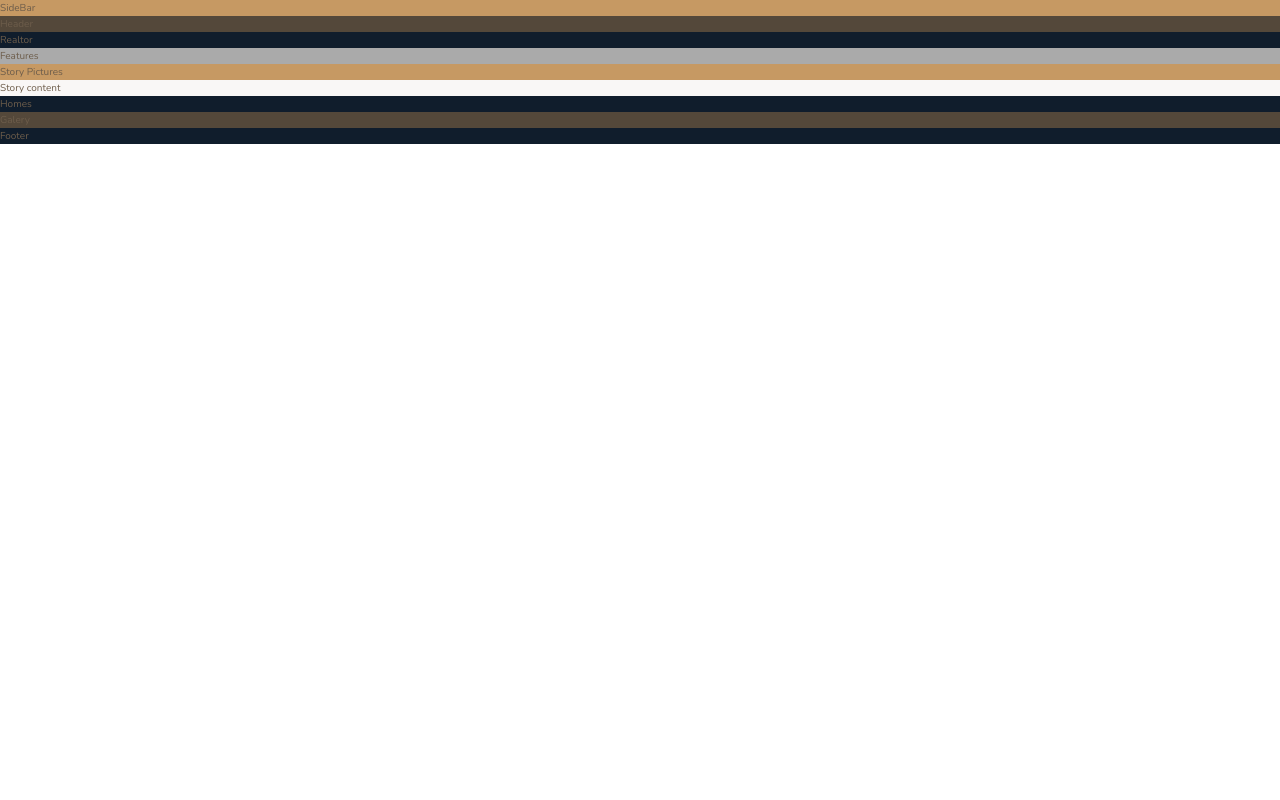
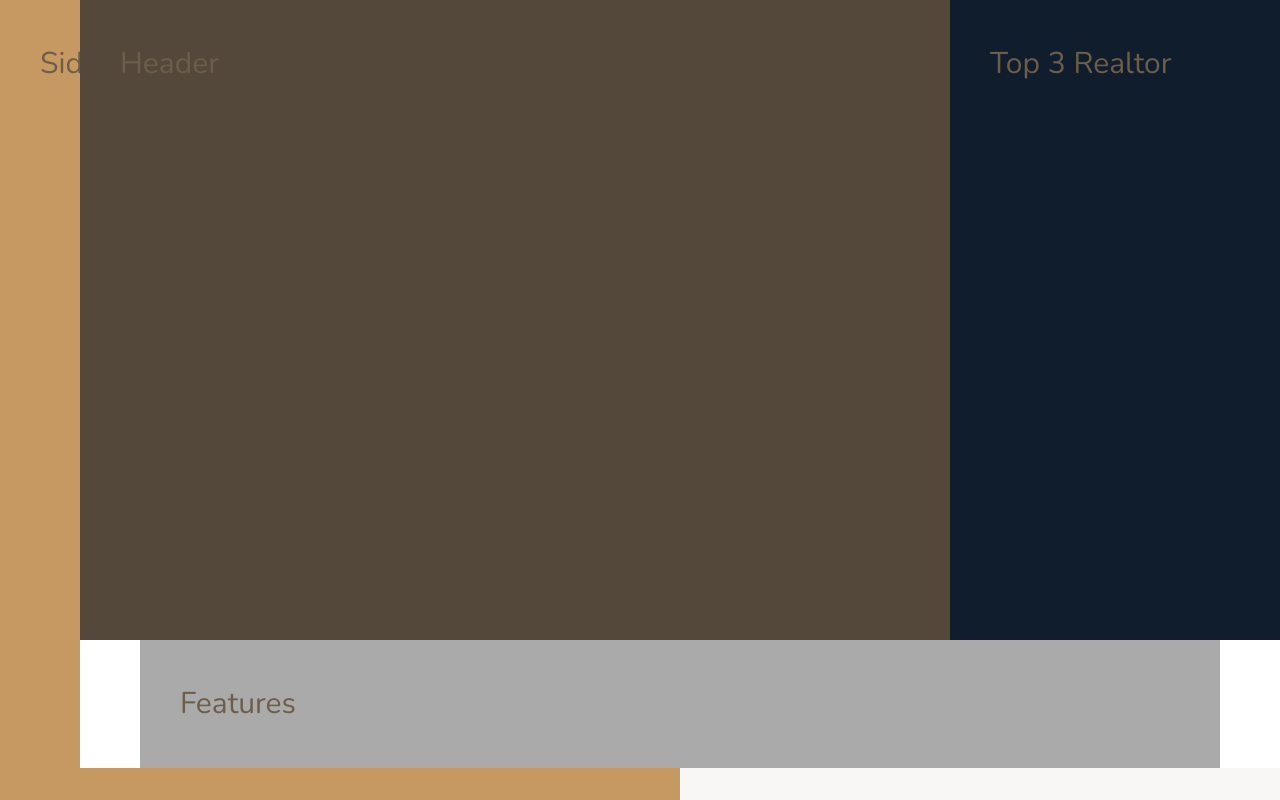
Before and after one commit to mlavagni/nexter, a website: page index.html in a window 1280 px wide. Shown: the top 800 px of the page. Drawn offline with nearby package versions, Linux system fonts and the light colour scheme.

Commit message:
added overall layout

```diff
--- a/index.html
+++ b/index.html
@@ -17,20 +17,20 @@
   <body class="container">
     <div class="sidebar">SideBar</div>
 
-    <div class="header">Header</div>
+    <header class="header">Header</header>
 
-    <div class="realtors">Realtor</div>
+    <div class="realtors">Top 3 Realtor</div>
 
-    <div class="features">Features</div>
+    <section class="features">Features</section>
 
     <div class="story__pictures">Story Pictures</div>
 
     <div class="story__content">Story content</div>
 
-    <div class="homes">Homes</div>
+    <section class="homes">Homes</section>
 
-    <div class="gallery">Galery</div>
+    <section class="gallery">Galery</section>
 
-    <div class="footer">Footer</div>
+    <footer class="footer">Footer</footer>
   </body>
 </html>
--- a/sass/_base.scss
+++ b/sass/_base.scss
@@ -36,5 +36,14 @@ body {
 
 .container {
   display: grid;
-  grid-template-rows: 80vh min-content 40vw repeat (3, min-content);
+  grid-template-rows: 80vh min-content 40vw repeat(3, min-content);
+  grid-template-columns:
+    [sidebar-start] 8rem [sidebar-end full-start] minmax(6rem, 1fr)
+    [center-start] repeat(8, [col-start] minmax(min-content, 14rem) [col-end])
+    [center-end] minmax(6rem, 1fr) [full-end];
+
+  & > * {
+    padding: 40px;
+    font-size: 3rem;
+  }
 }
--- a/sass/_features.scss
+++ b/sass/_features.scss
@@ -1,3 +1,4 @@
 .features {
   background-color: $color-grey-light-2;
+  grid-column: center-start / center-end;
 }
--- a/sass/_footer.scss
+++ b/sass/_footer.scss
@@ -1,3 +1,4 @@
 .footer {
   background-color: $color-secondary;
+  grid-column: full-start / full-end;
 }
--- a/sass/_gallery.scss
+++ b/sass/_gallery.scss
@@ -1,3 +1,4 @@
 .gallery {
   background-color: $color-grey-dark-1;
+  grid-column: full-start / full-end;
 }
--- a/sass/_header.scss
+++ b/sass/_header.scss
@@ -1,3 +1,4 @@
 .header {
   background-color: $color-grey-dark-1;
+  grid-column: full-start / col-end 6;
 }
--- a/sass/_homes.scss
+++ b/sass/_homes.scss
@@ -1,3 +1,4 @@
 .homes {
   background-color: $color-secondary;
+  grid-column: center-start / center-end;
 }
--- a/sass/_realtors.scss
+++ b/sass/_realtors.scss
@@ -1,3 +1,4 @@
 .realtors {
   background-color: $color-secondary;
+  grid-column: col-start 7 / full-end;
 }
--- a/sass/_sidebar.scss
+++ b/sass/_sidebar.scss
@@ -1,3 +1,5 @@
 .sidebar {
   background-color: $color-primary;
+  grid-column: sidebar-start / sidebar-end;
+  grid-row: 1 / -1;
 }
--- a/sass/_story.scss
+++ b/sass/_story.scss
@@ -1,9 +1,11 @@
 .story {
   &__pictures {
     background-color: $color-primary;
+    grid-column: full-start / col-end 4;
   }
 
   &__content {
     background-color: $color-grey-light-1;
+    grid-column: col-start 5 / full-end;
   }
 }
```
Also changed, not shown: css/style.css.
